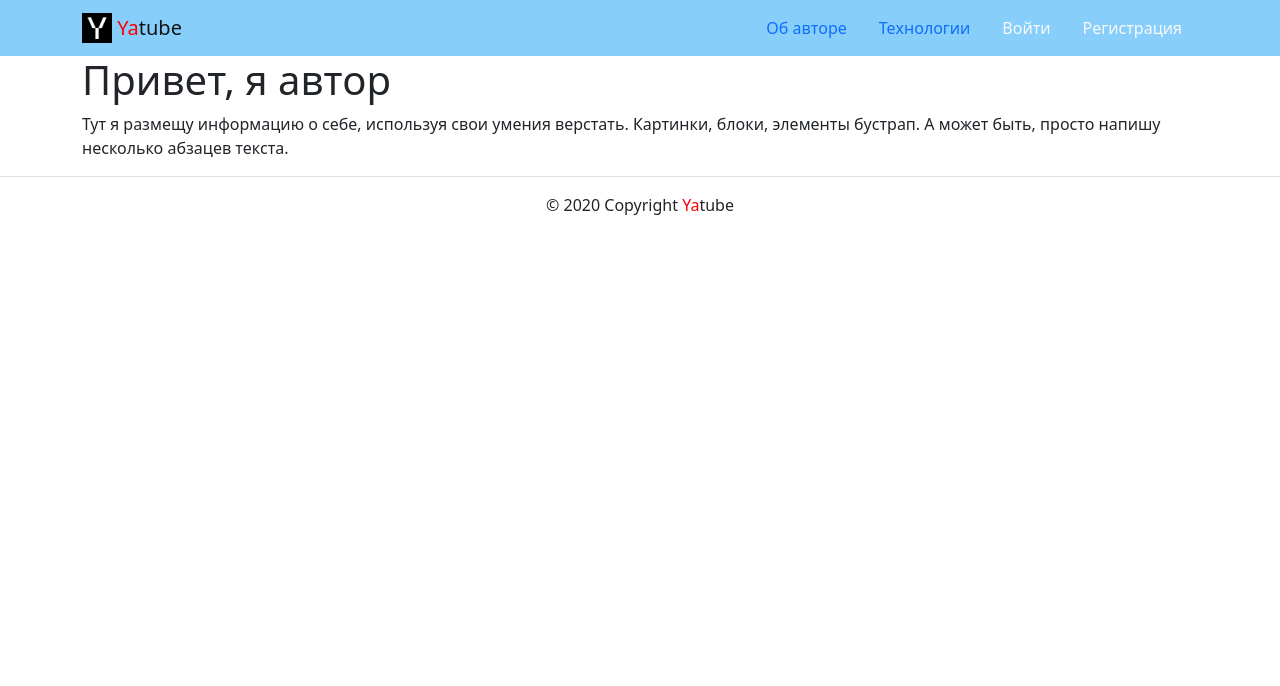
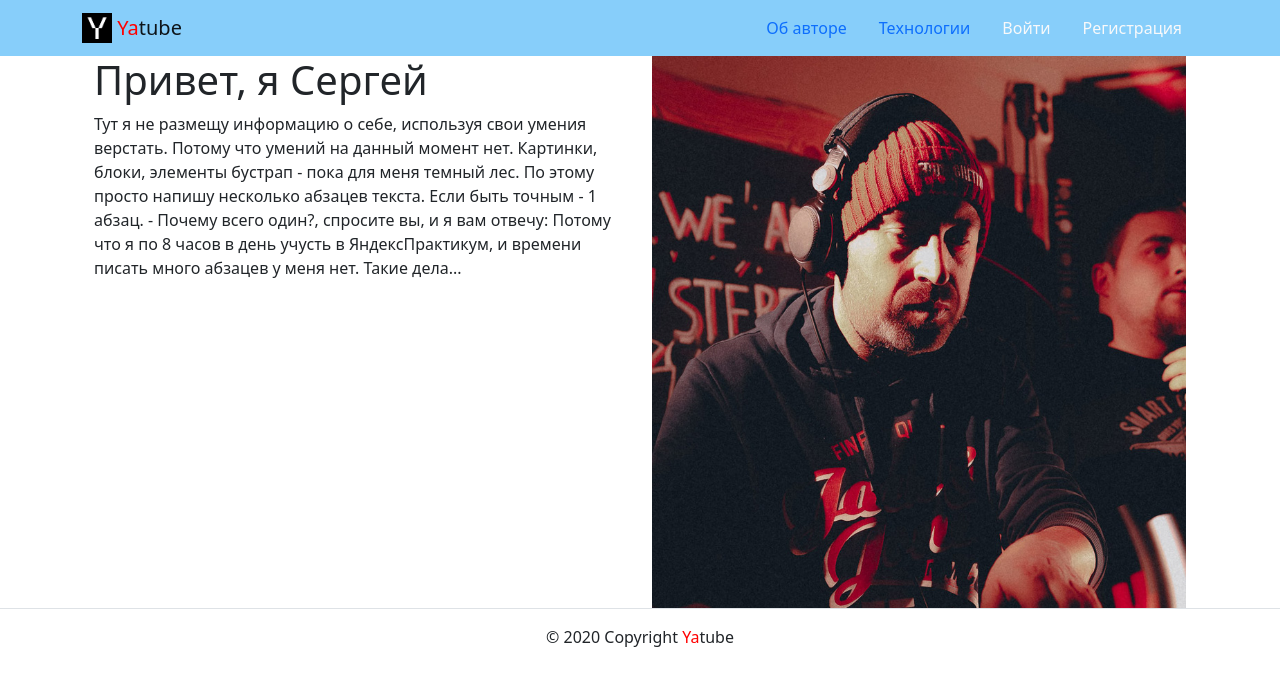
Before and after one commit to SergeVo/hw02_community, a Django app: template yatube/templates/about/author.html in a window 1280 px wide. Shown: the top 686 px of the page. Run offline with Django 3.2, Linux system fonts and the light colour scheme; the template is opened without the code that fills it: most values are stand-ins (such as "Sample title", 1, 10 or a date in 2020); some libraries are stand-ins or nearby versions.

Commit message:
добавлена информация в about

```diff
--- a/yatube/templates/about/author.html
+++ b/yatube/templates/about/author.html
@@ -1,9 +1,24 @@
 {% extends "base.html" %}
+{% load static %}
 {% block title %} <title>Об авторе проекта</title> {% endblock %}
 {% block content %}
-<h1>Привет, я автор</h1>
-<p>
-  Тут я размещу информацию о себе, используя свои умения верстать.
-  Картинки, блоки, элементы бустрап. А может быть, просто напишу несколько абзацев текста.
-</p>
+    <div class="row mx-auto">
+        <div class="col-md-6">
+            <h1>Привет, я Сергей</h1>
+            <p>
+                Тут я не размещу информацию о себе, используя свои умения
+                верстать. Потому что умений на данный момент нет. Картинки,
+                блоки, элементы бустрап - пока для меня темный лес. По этому
+                просто напишу несколько абзацев текста. Если быть точным - 1
+                абзац. - Почему всего один?, спросите вы, и я вам отвечу:
+                Потому что я по 8 часов в день учусть в ЯндексПрактикум, и
+                времени писать много абзацев у меня нет. Такие дела...
+            </p>
+        </div>
+        <br>
+        <div class="col-md-6">
+            <img src="{% static 'img/author.jpg' %}" alt="Фото автора"
+            style="max-width: 100%; height: auto;">
+        </div>
+    </div>
 {% endblock %}
--- a/yatube/templates/includes/header.html
+++ b/yatube/templates/includes/header.html
@@ -30,8 +30,9 @@
         <li class="nav-item">
           <a class="nav-link link-light" href="{% url 'logout' %}">Выйти</a>
         </li>
-        <li>
-          Пользователь: {{ user.username }}
+        <li class="nav-item">
+          <a class="nav-link link-light user" href="#">Пользователь:
+            {{ user.username }}</a>
         </li>
         {% else %}
         <li class="nav-item">
```
Also changed, not shown: yatube/static/img/author.jpg (added).
